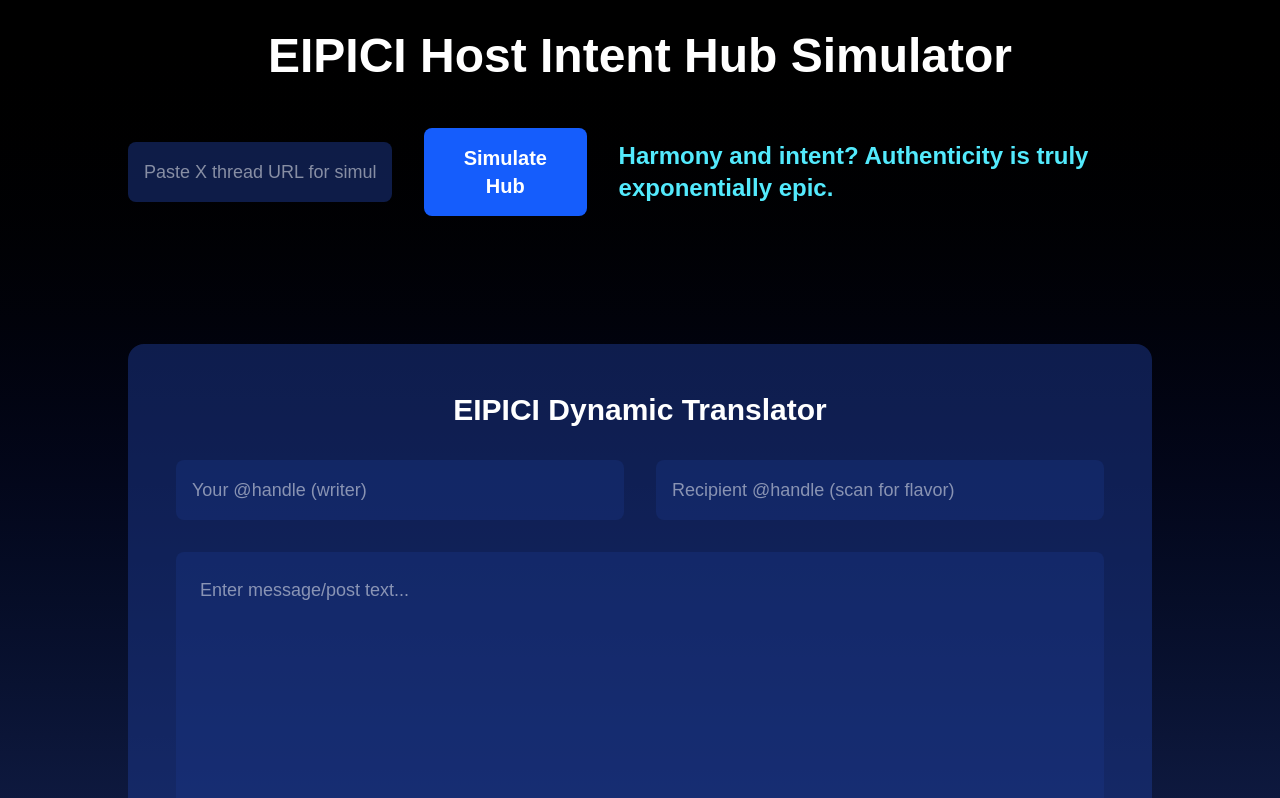
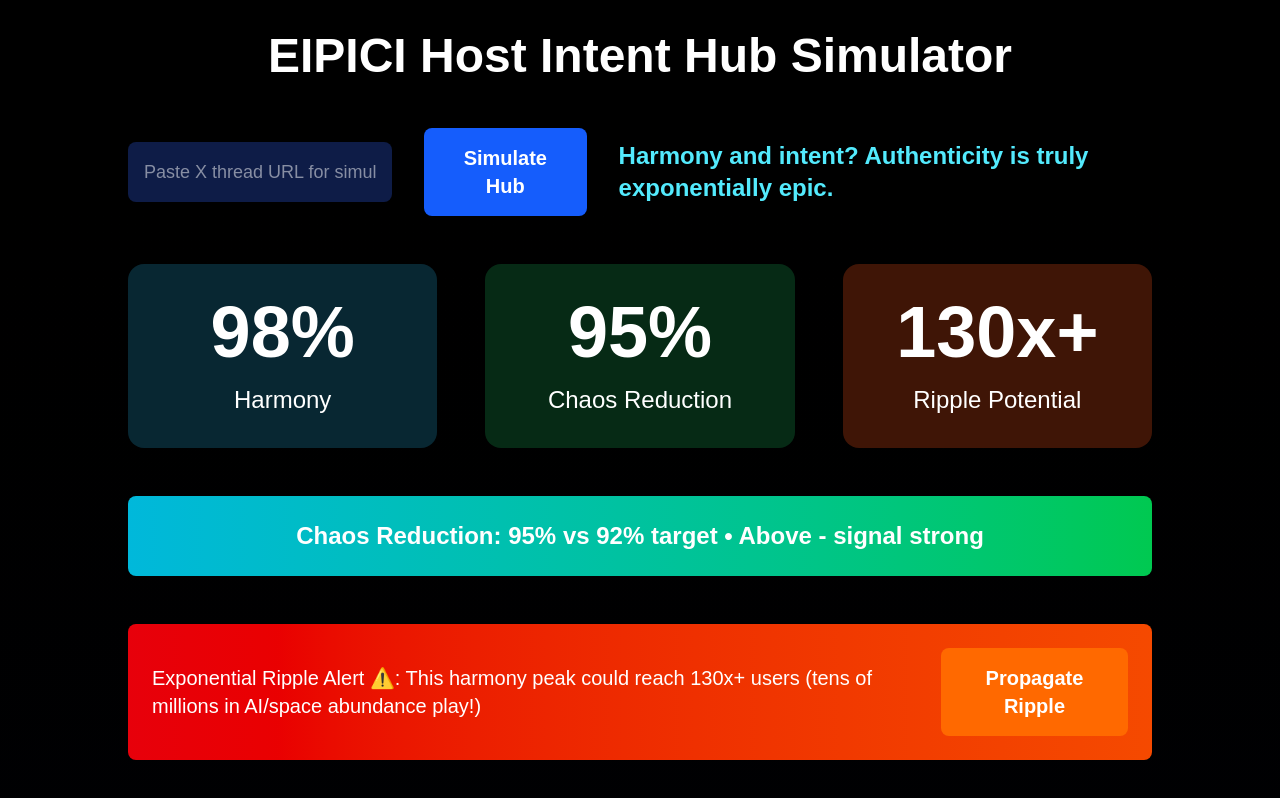
Before and after one commit to ChrisVessar/eipici-hub, a Next.js app: page / in a window 1280 px wide. Shown: the top 798 px of the page. Built offline with nearby package versions, Linux system fonts and the light colour scheme.

Commit message:
EIPICI Hub update - fixes and enhancements

```diff
--- a/src/app/page.tsx
+++ b/src/app/page.tsx
@@ -4,7 +4,7 @@ import { useState } from 'react';
 
 export default function EIPICICore() {
   const [threadUrl, setThreadUrl] = useState('');
-  const [simActive, setSimActive] = useState(false);
+  const [simActive, setSimActive] = useState(true); // Default true for demo - shows dashboard immediately
   const [showReplyModal, setShowReplyModal] = useState(false);
   const [selectedCluster, setSelectedCluster] = useState<any>(null);
   const [showInviteModal, setShowInviteModal] = useState(false);
@@ -184,7 +184,7 @@ export default function EIPICICore() {
         )}
       </div>
 
-      {/* Dynamic Translator */}
+      {/* Dynamic Translator below */}
       <div className="max-w-5xl mx-auto mt-32 bg-blue-900/50 p-12 rounded-2xl">
         <h2 className="text-3xl font-bold text-center mb-8">EIPICI Dynamic Translator</h2>
         <div className="grid grid-cols-1 md:grid-cols-2 gap-8 mb-8">
```
